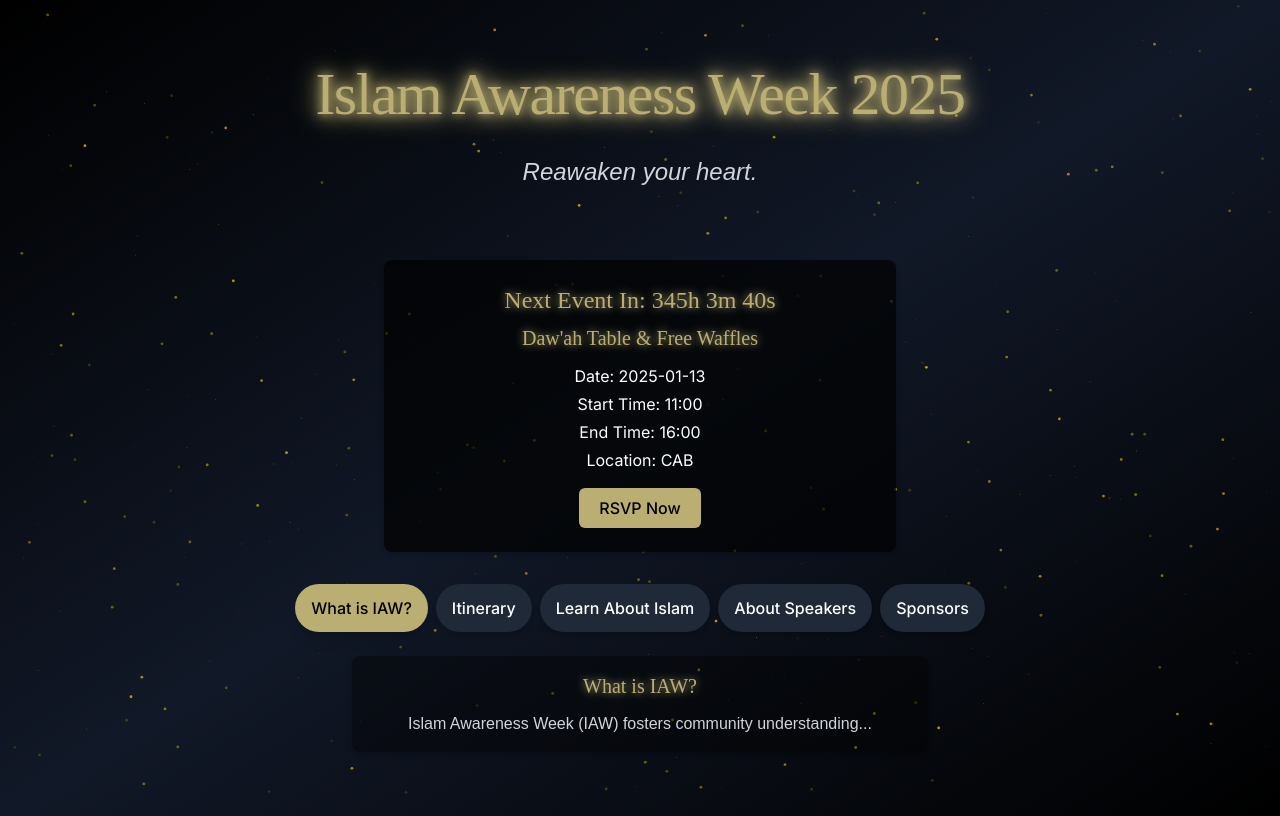
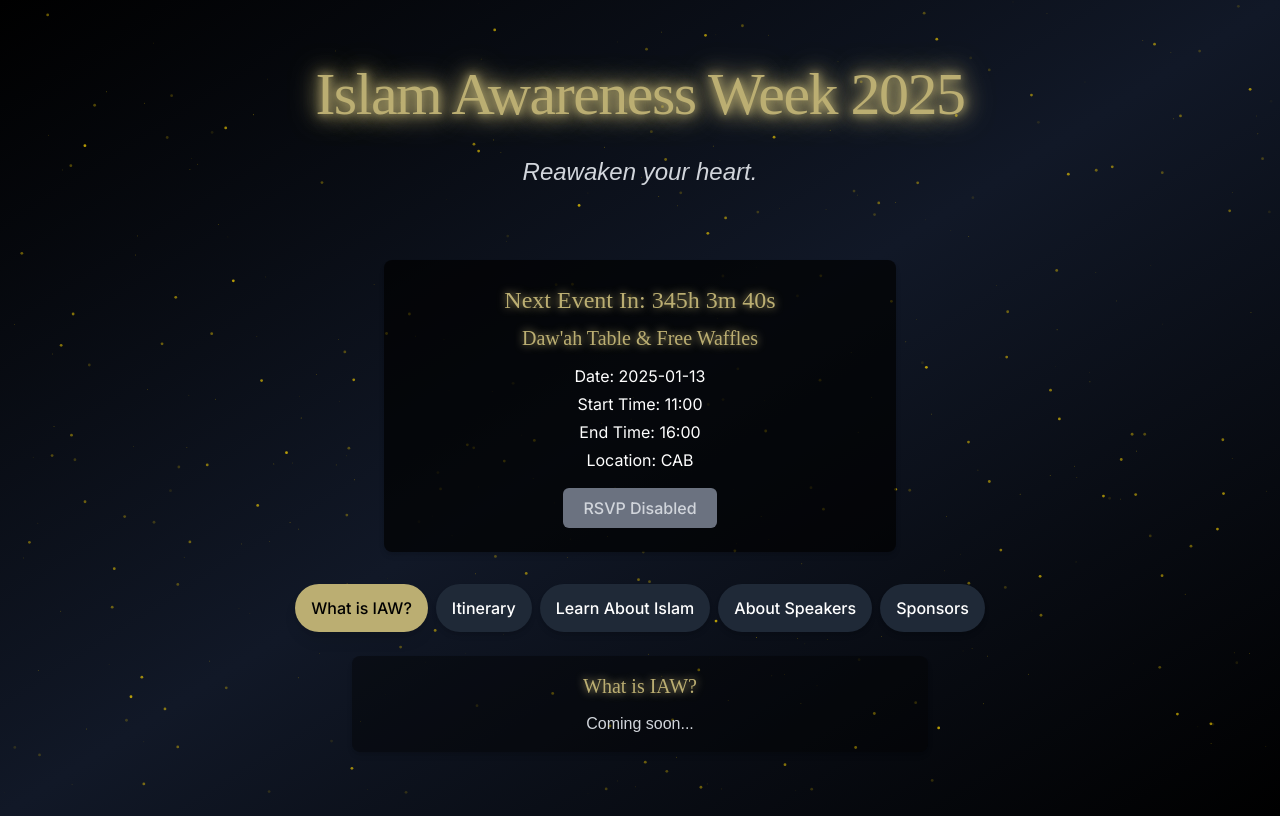
Before and after one commit to Donutboy2003/iaw2025, a Next.js app: page / in a window 1280 px wide. Built offline with nearby package versions, Linux system fonts and the light colour scheme.

Commit message:
Disabled rsvp buttons for all events

```diff
--- a/app/components/TabCard.tsx
+++ b/app/components/TabCard.tsx
@@ -26,7 +26,6 @@ function groupEventsByDate(events: Event[]): Record<string, Event[]> {
 
 // A separate component for the flippable event card
 const EventFlipCard: React.FC<{ event: Event }> = ({ event }) => {
-  // Local state for flipping each event individually
   const [isFlipped, setIsFlipped] = useState(false);
 
   return (
@@ -41,35 +40,19 @@ const EventFlipCard: React.FC<{ event: Event }> = ({ event }) => {
         mb-4
       "
     >
-      {/* Container that flips front/back */}
       <div
-        className={`
-          preserve-3d
-          absolute inset-0
-          transition-transform duration-500
-          ${isFlipped ? "rotate-y-180" : ""}
-        `}
+        className={`preserve-3d absolute inset-0 transition-transform duration-500 ${
+          isFlipped ? "rotate-y-180" : ""
+        }`}
       >
         {/* Front Side */}
-        <div
-          className="
-            absolute inset-0
-            backface-hidden
-            bg-gray-900 bg-opacity-80
-            rounded-md p-4
-            flex flex-col justify-between
-          "
-        >
+        <div className="absolute inset-0 backface-hidden bg-gray-900 bg-opacity-80 rounded-md p-4 flex flex-col justify-between">
           <div>
             <h4 className="text-lg font-semibold text-gold mb-1">
               {event.name}
             </h4>
             <p className="text-sm text-gray-300 mb-2">
               {event.startTime} - {event.endTime} | {event.location}
-            </p>
-            <p className="text-xs sm:text-sm text-gray-400">
-              {/* Short snippet so it doesn't look empty */}
-              Quick highlight or snippet about this event...
             </p>
           </div>
           <div className="mt-2 flex justify-between items-center">
@@ -85,6 +68,20 @@ const EventFlipCard: React.FC<{ event: Event }> = ({ event }) => {
             >
               Learn More
             </button>
+            {[1, 2, 3, 4, 5, 6, 7, 8, 9, 10].includes(event.id) ? (
+              <button
+                className="
+                  px-3 py-1 text-xs sm:text-sm
+                  bg-gray-500 text-gray-300
+                  rounded
+                  cursor-not-allowed
+                  focus:outline-none
+                "
+                disabled
+              >
+                RSVP Disabled
+              </button>
+            ) : (
               <a
                 href={event.rsvpLink}
                 target="_blank"
@@ -99,20 +96,12 @@ const EventFlipCard: React.FC<{ event: Event }> = ({ event }) => {
               >
                 RSVP
               </a>
+            )}
           </div>
         </div>
 
         {/* Back Side */}
-        <div
-          className="
-            absolute inset-0
-            backface-hidden
-            bg-gray-900 bg-opacity-90
-            rounded-md p-4
-            rotate-y-180
-            flex flex-col justify-between
-          "
-        >
+        <div className="absolute inset-0 backface-hidden bg-gray-900 bg-opacity-90 rounded-md p-4 rotate-y-180 flex flex-col justify-between">
           <div>
             <h4 className="text-lg font-semibold text-gold mb-2">
               About this event
@@ -140,6 +129,7 @@ const EventFlipCard: React.FC<{ event: Event }> = ({ event }) => {
     </div>
   );
 };
+
 
 const TabCard: React.FC<TabCardProps> = ({ events }) => {
   const groupedEvents = groupEventsByDate(events);
@@ -226,7 +216,7 @@ const TabCard: React.FC<TabCardProps> = ({ events }) => {
             What is IAW?
           </h2>
           <p className="font-poppins text-sm sm:text-base text-gray-300">
-            Islam Awareness Week (IAW) fosters community understanding...
+            Coming soon...
           </p>
         </div>
       ),
@@ -245,7 +235,7 @@ const TabCard: React.FC<TabCardProps> = ({ events }) => {
             Learn About Islam
           </h2>
           <p className="font-poppins text-sm sm:text-base text-gray-300">
-            Islam is ...
+            Coming soon...
           </p>
         </div>
       ),
@@ -259,7 +249,7 @@ const TabCard: React.FC<TabCardProps> = ({ events }) => {
             About Speakers
           </h2>
           <p className="font-poppins text-sm sm:text-base text-gray-300">
-            Our guest speakers bring valuable insights...
+            Coming soon
           </p>
         </div>
       ),
@@ -273,7 +263,7 @@ const TabCard: React.FC<TabCardProps> = ({ events }) => {
             Sponsors
           </h2>
           <p className="font-poppins text-sm sm:text-base text-gray-300">
-            We appreciate our sponsors generous support...
+            Coming soon...
           </p>
         </div>
       ),
--- a/app/page.tsx
+++ b/app/page.tsx
@@ -84,7 +84,25 @@ const events: Event[] = [
     name: "IAW Dinner with special guest Way of Life SQ",
     date: "2025-01-16",
     startTime: "17:00",
-    endTime: "19:00",
+    endTime: "20:00",
+    location: "TBA",
+    rsvpLink: "https://forms.gle/exampleRSVP8",
+  },
+  {
+    id: 9,
+    name: "Brothers session with Way of Life SQ",
+    date: "2025-01-17",
+    startTime: "13:00",
+    endTime: "15:00",
+    location: "TBA",
+    rsvpLink: "https://forms.gle/exampleRSVP7",
+  },
+  {
+    id: 10,
+    name: "Sisters' Table of Barakah Halaqa",
+    date: "2025-01-17",
+    startTime: "13:00",
+    endTime: "15:00",
     location: "TBA",
     rsvpLink: "https://forms.gle/exampleRSVP8",
   },
@@ -160,14 +178,23 @@ export default function Home() {
         <p>End Time: {nextEvent.endTime}</p>
         <p>Location: {nextEvent.location}</p>
       </div>
+      {[1, 2, 3, 4, 5, 6, 7, 8, 9, 10].includes(nextEvent.id) ? (
+        <button
+          className="inline-block px-5 py-2 bg-gray-500 text-gray-300 rounded-md font-medium cursor-not-allowed focus:outline-none"
+          disabled
+        >
+          RSVP Disabled
+        </button>
+      ) : (
         <a
           href={nextEvent.rsvpLink}
           target="_blank"
           rel="noopener noreferrer"
           className="inline-block px-5 py-2 bg-gold text-black rounded-md font-medium hover:bg-yellow-600 focus:outline-none focus:ring-2 focus:ring-yellow-400"
         >
-              RSVP Now
+          RSVP
         </a>
+      )}
     </div>
   ) : (
     <div className="w-full max-w-lg bg-black bg-opacity-70 rounded-lg shadow-md p-6">
@@ -181,6 +208,7 @@ export default function Home() {
   )}
 </section>
 
+
       {/* TabCard / Pill Navigation & Content */}
       <section className="relative z-10 flex flex-col items-center text-center px-4 pb-16 text-white">
         <div className="w-full max-w-xl mx-auto">
```
Lines whose indentation alone changed are shown as unchanged.
